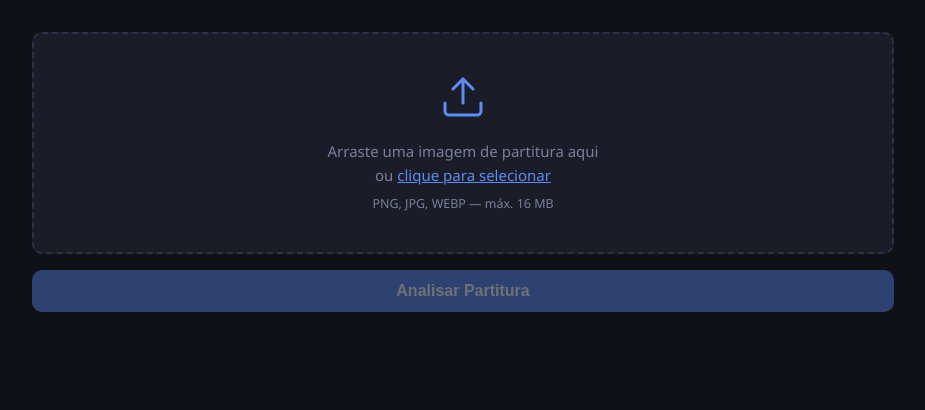
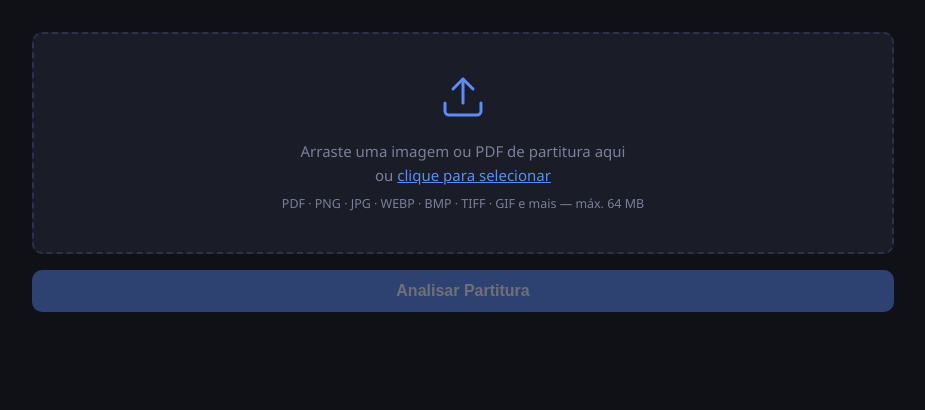
Before and after one commit to kieana/omr-webapp, a Flask app: page / in a window 1280 px wide. Shown: the part 108-518 px from the top of the page, without its empty margins (177-1102 px from the left). Run offline with Flask 3, Linux system fonts and the light colour scheme.

Commit message:
feat: accept PDF and all image formats (BMP, TIFF, GIF, PPM, etc.) — 64 MB limit

```diff
--- a/app.py
+++ b/app.py
@@ -29,7 +29,44 @@ import cv2
 import numpy as np
 
 app = Flask(__name__)
-app.config["MAX_CONTENT_LENGTH"] = 16 * 1024 * 1024  # 16 MB max upload
+app.config["MAX_CONTENT_LENGTH"] = 64 * 1024 * 1024  # 64 MB max upload
+
+# ── Tipos de arquivo suportados ────────────────────────────────────────────────
+_IMAGE_EXTENSIONS = {
+    ".jpg", ".jpeg", ".png", ".webp", ".bmp", ".tiff", ".tif",
+    ".gif", ".ppm", ".pgm", ".pbm", ".sr", ".ras",
+}
+_PDF_EXTENSION = ".pdf"
+
+
+def _file_to_image_bytes(file_bytes: bytes, filename: str) -> tuple[bytes, str]:
+    """
+    Converte qualquer arquivo suportado para bytes de imagem PNG prontos para
+    o pipeline do OpenCV.  Retorna (image_bytes, error_str).
+    PDF: renderiza a primeira página com DPI=200 via PyMuPDF.
+    Imagens: passa direto (OpenCV aceita todos os formatos listados).
+    """
+    import os
+    ext = os.path.splitext(filename.lower())[1]
+
+    if ext == _PDF_EXTENSION:
+        try:
+            import fitz  # PyMuPDF
+            doc = fitz.open(stream=file_bytes, filetype="pdf")
+            if doc.page_count == 0:
+                return b"", "O PDF não contém páginas."
+            page = doc.load_page(0)
+            mat = fitz.Matrix(200 / 72, 200 / 72)   # 200 DPI
+            pix = page.get_pixmap(matrix=mat, colorspace=fitz.csGRAY)
+            return pix.tobytes("png"), ""
+        except Exception as exc:
+            return b"", f"Falha ao converter PDF: {exc}"
+
+    if ext not in _IMAGE_EXTENSIONS and not ext:
+        # tenta mesmo assim — OpenCV decidirá
+        pass
+
+    return file_bytes, ""
 
 
 @app.route("/")
@@ -46,7 +83,9 @@ def analyze():
     if file.filename == "":
         return jsonify({"error": "Nome de arquivo vazio."}), 400
 
-    image_bytes = file.read()
+    image_bytes, err = _file_to_image_bytes(file.read(), file.filename)
+    if err:
+        return jsonify({"error": err}), 422
     result = analyze_image(image_bytes)
 
     if "error" in result:
@@ -109,7 +148,10 @@ def _extract_notes_from_request():
     if file.filename == "":
         return jsonify({"error": "Nome de arquivo vazio."}), 400
 
-    result = analyze_image(file.read())
+    image_bytes, err = _file_to_image_bytes(file.read(), file.filename)
+    if err:
+        return jsonify({"error": err}), 422
+    result = analyze_image(image_bytes)
     if "error" in result:
         return jsonify(result), 422
 
--- a/requirements.txt
+++ b/requirements.txt
@@ -2,3 +2,4 @@ flask>=3.0
 opencv-python-headless>=4.9
 numpy>=1.26
 music21>=9.1
+pymupdf>=1.24
--- a/static/app.js
+++ b/static/app.js
@@ -122,10 +122,23 @@
     }
   }
 
+  // ── Tipos aceitos (extensões + MIME) ──────────────────────────────────────
+  const ACCEPTED_EXTS = new Set([
+    "pdf","jpg","jpeg","png","webp","bmp","tiff","tif",
+    "gif","ppm","pgm","pbm","sr","ras",
+  ]);
+
+  function _isAccepted(file) {
+    if (file.type === "application/pdf") return true;
+    if (file.type.startsWith("image/"))  return true;
+    const ext = file.name.split(".").pop().toLowerCase();
+    return ACCEPTED_EXTS.has(ext);
+  }
+
   // ── File selection ────────────────────────────────────────────────────────
   function handleFile(file) {
-    if (!file || !file.type.startsWith("image/")) {
-      showError("Por favor, selecione um arquivo de imagem válido (PNG, JPG ou WEBP).");
+    if (!file || !_isAccepted(file)) {
+      showError("Formato não suportado. Use PDF, PNG, JPG, WEBP, BMP, TIFF, GIF ou similares.");
       return;
     }
 
@@ -133,12 +146,20 @@
     clearError();
     analyzeBtn.disabled = false;
 
-    const reader = new FileReader();
-    reader.onload = (e) => {
-      previewImg.src = e.target.result;
+    // PDF não tem preview nativo no <img>; mostra placeholder
+    if (file.type === "application/pdf" || file.name.toLowerCase().endsWith(".pdf")) {
+      previewImg.src = "";
+      previewImg.alt = `📄 PDF selecionado: ${file.name}`;
       show(previewSec);
-    };
-    reader.readAsDataURL(file);
+    } else {
+      const reader = new FileReader();
+      reader.onload = (e) => {
+        previewImg.src = e.target.result;
+        previewImg.alt = "Pré-visualização da partitura";
+        show(previewSec);
+      };
+      reader.readAsDataURL(file);
+    }
 
     hide(resultsSec);
   }
--- a/templates/index.html
+++ b/templates/index.html
@@ -23,9 +23,9 @@
           <polyline points="17 8 12 3 7 8"/>
           <line x1="12" y1="3" x2="12" y2="15"/>
         </svg>
-        <p>Arraste uma imagem de partitura aqui<br/>ou <span class="link">clique para selecionar</span></p>
-        <p class="hint">PNG, JPG, WEBP — máx. 16 MB</p>
-        <input type="file" id="file-input" accept="image/*" hidden />
+        <p>Arraste uma imagem ou PDF de partitura aqui<br/>ou <span class="link">clique para selecionar</span></p>
+        <p class="hint">PDF · PNG · JPG · WEBP · BMP · TIFF · GIF e mais — máx. 64 MB</p>
+        <input type="file" id="file-input" accept="image/*,.pdf,.bmp,.tiff,.tif,.gif,.ppm,.pgm,.pbm" hidden />
       </div>
       <button id="analyze-btn" disabled>Analisar Partitura</button>
     </section>
```
Also changed, not shown: README.md.
